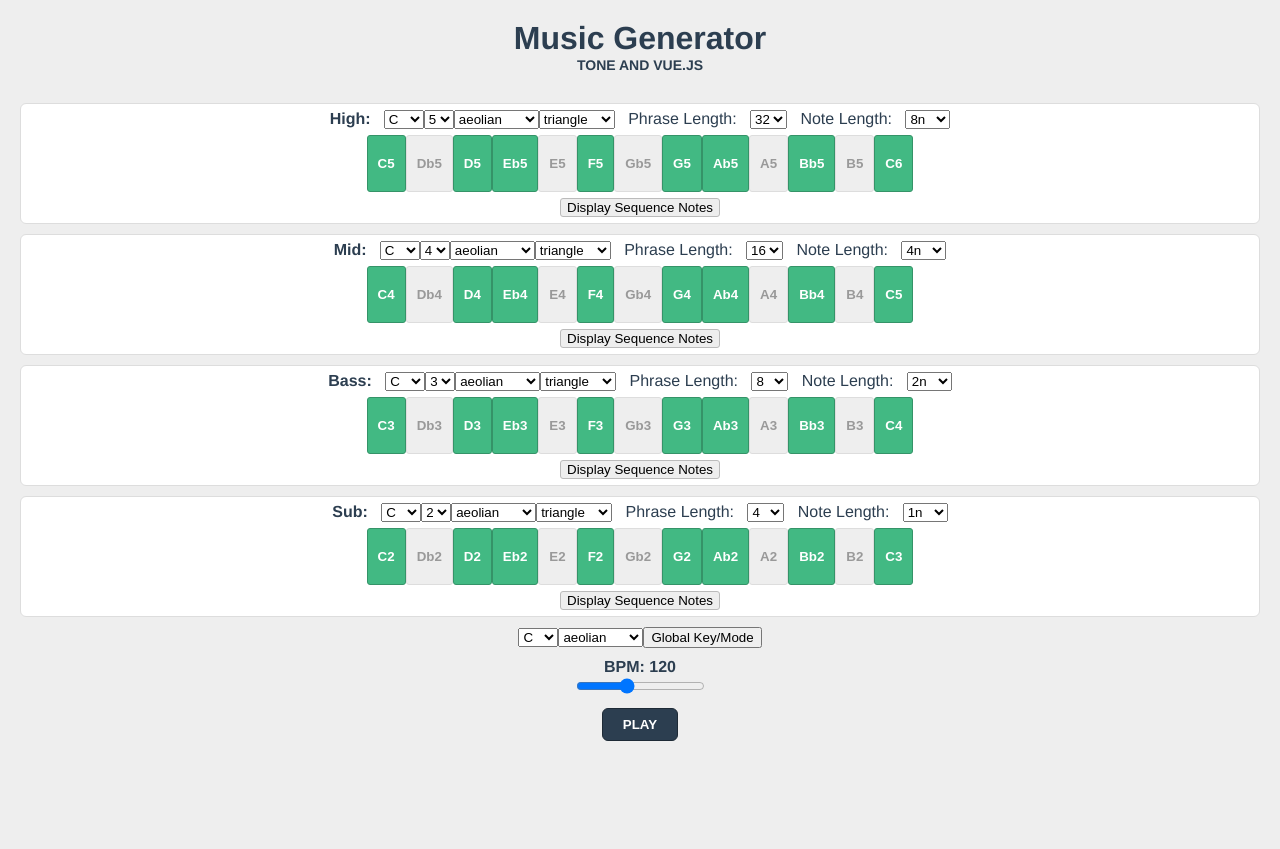
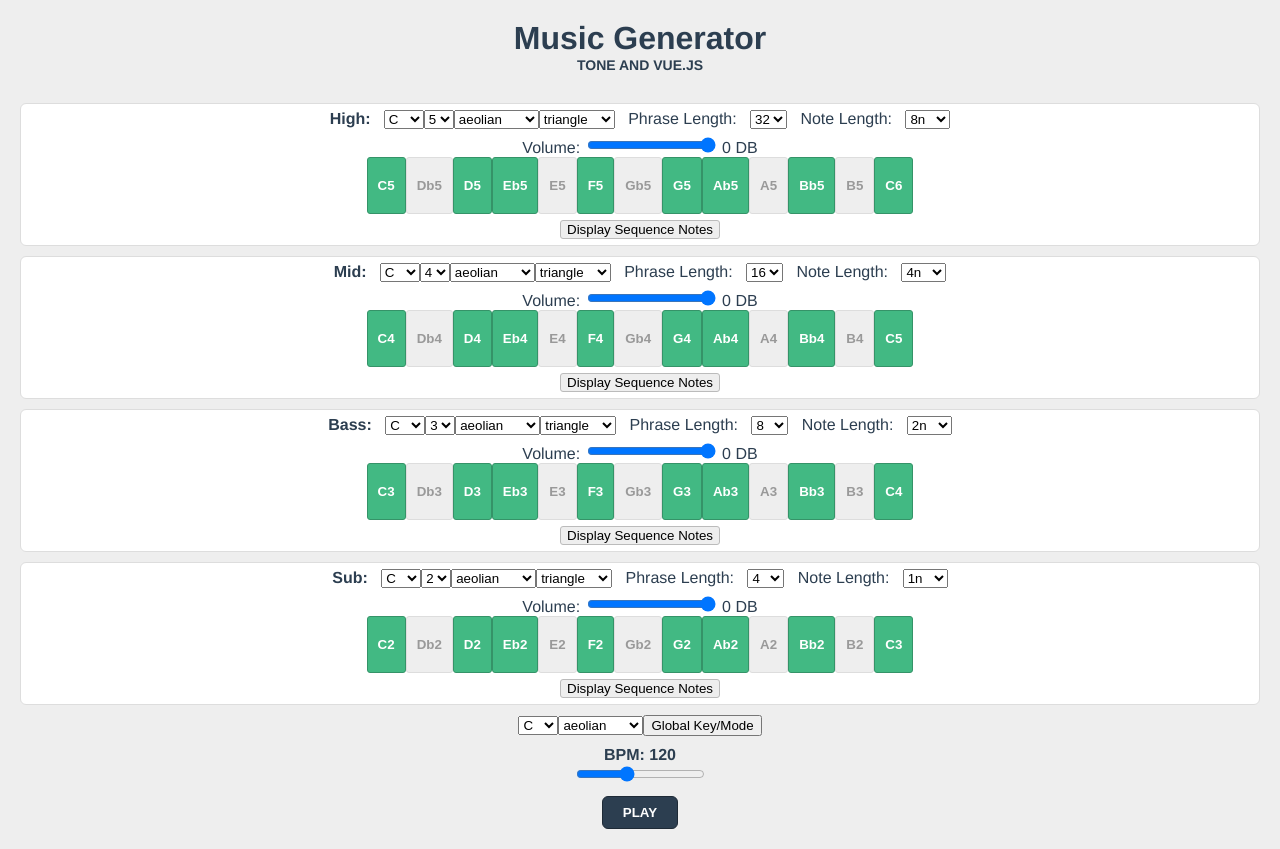
Before and after one commit to KyleTreptow/vue-tone, a Vue app: page / in a window 1280 px wide. Before the commit the page ends 800 px from the top, so only its background shows below. Built offline with nearby package versions, Linux system fonts and the light colour scheme.

Commit message:
add volume controls for synths

```diff
--- a/src/components/_Synth.vue
+++ b/src/components/_Synth.vue
@@ -32,6 +32,14 @@
           <option value="8n" key="8n">8n</option>
           <option value="16n" key="16n">16n</option>
         </select>
+      </div>
+      <div>
+        Volume:
+        <input type="range"
+         min="-24" max="0"
+         v-model="volume"
+         @change="changeVolume(volume)" >
+         {{ volume }} DB
       </div>
       <div class="block">
         <button v-for="note in notesFromKey"
@@ -79,7 +87,8 @@ export default {
         chorus: null,
         distortion: null,
         phaser: null
-      }
+      },
+      volume: 0
     }
   },
   mounted() {
@@ -87,6 +96,7 @@ export default {
     this.effects.fbDelay = new Tone.FeedbackDelay("8n", 0.35).toDestination();
     this.synth = new Tone.Synth().connect(this.effects.fbDelay);
     // this.synth = new Tone.Synth().toDestination()
+    console.log(this.synth.volume.value)
   },
   computed: {
     notesFromKey(){
@@ -138,6 +148,9 @@ export default {
       }
       this.seqArray = seq // sets display-able array
       return seq
+    },
+    changeVolume(vol){
+      this.synth.volume.value = vol
     }
   },
   watch: {
```
